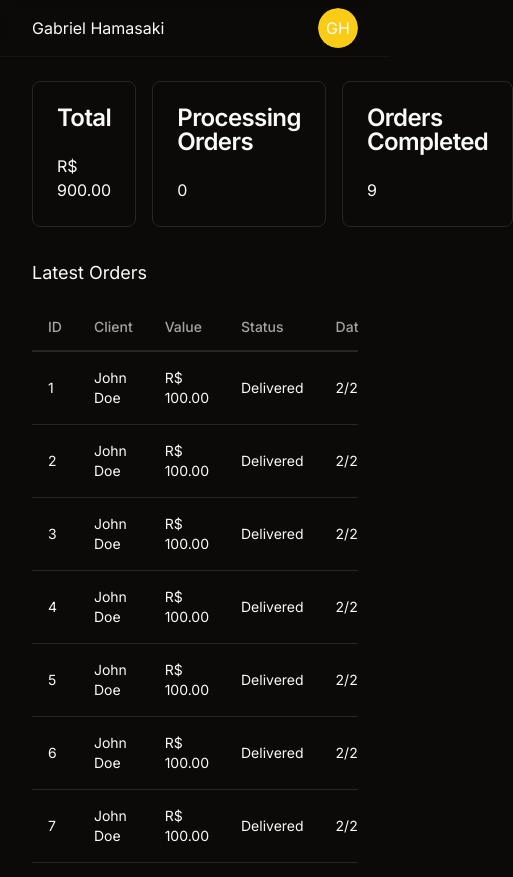
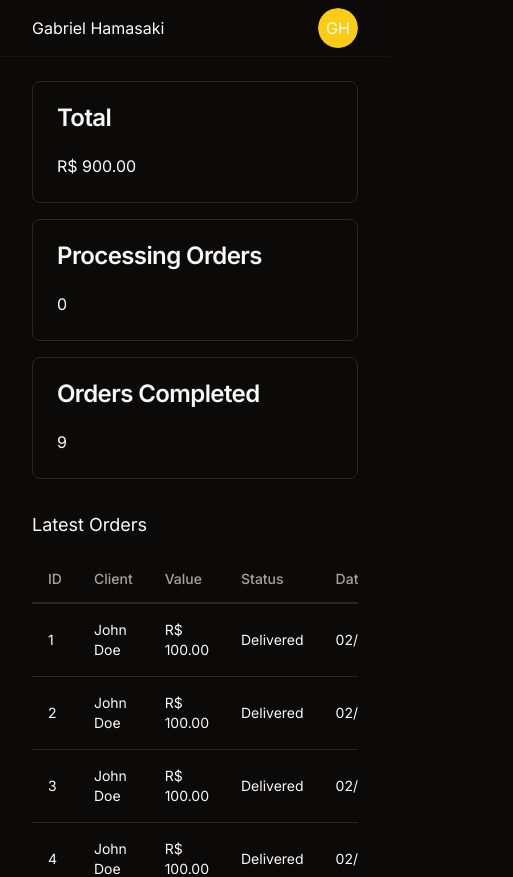
Before and after one commit to gabehamasaki/pizza-go, a Next.js app: page / in a window 390 px wide. Shown: the top 877 px of the page, 513 px wide, since content can reach past the window. Built offline with nearby package versions, Linux system fonts and the light colour scheme.

Commit message:
fix mobile and date

```diff
--- a/src/app/orders/page.tsx
+++ b/src/app/orders/page.tsx
@@ -1,4 +1,3 @@
-import { ScrollArea } from '@/components/ui/scroll-area'
 import {
   Table,
   TableBody,
@@ -10,7 +9,6 @@
 
 export default function Orders() {
   return (
-    <ScrollArea className="w-full h-[80vh]">
     <Table>
       <TableHeader className="sticky w-full top-0 h-10 border-b-2 border-border rounded-t-md">
         <TableRow>
@@ -28,11 +26,10 @@
             <TableCell>John Doe</TableCell>
             <TableCell>R$ 100.00</TableCell>
             <TableCell>Delivered</TableCell>
-              <TableCell>{new Date().toLocaleDateString()}</TableCell>
+            <TableCell>{new Date().toLocaleDateString('pt')}</TableCell>
           </TableRow>
         ))}
       </TableBody>
     </Table>
-    </ScrollArea>
   )
 }
--- a/src/app/page.tsx
+++ b/src/app/page.tsx
@@ -11,7 +11,7 @@
 export default function Home() {
   return (
     <div className="space-y-8">
-      <div className="flex gap-4">
+      <div className="flex flex-col md:flex-row gap-4">
         <Card className="w-full">
           <CardHeader>
             <CardTitle>Total</CardTitle>
@@ -58,7 +58,7 @@
                 <TableCell>John Doe</TableCell>
                 <TableCell>R$ 100.00</TableCell>
                 <TableCell>Delivered</TableCell>
-                <TableCell>{new Date().toLocaleDateString()}</TableCell>
+                <TableCell>{new Date().toLocaleDateString('pt')}</TableCell>
               </TableRow>
             ))}
           </TableBody>
```
Lines whose indentation alone changed are shown as unchanged.
